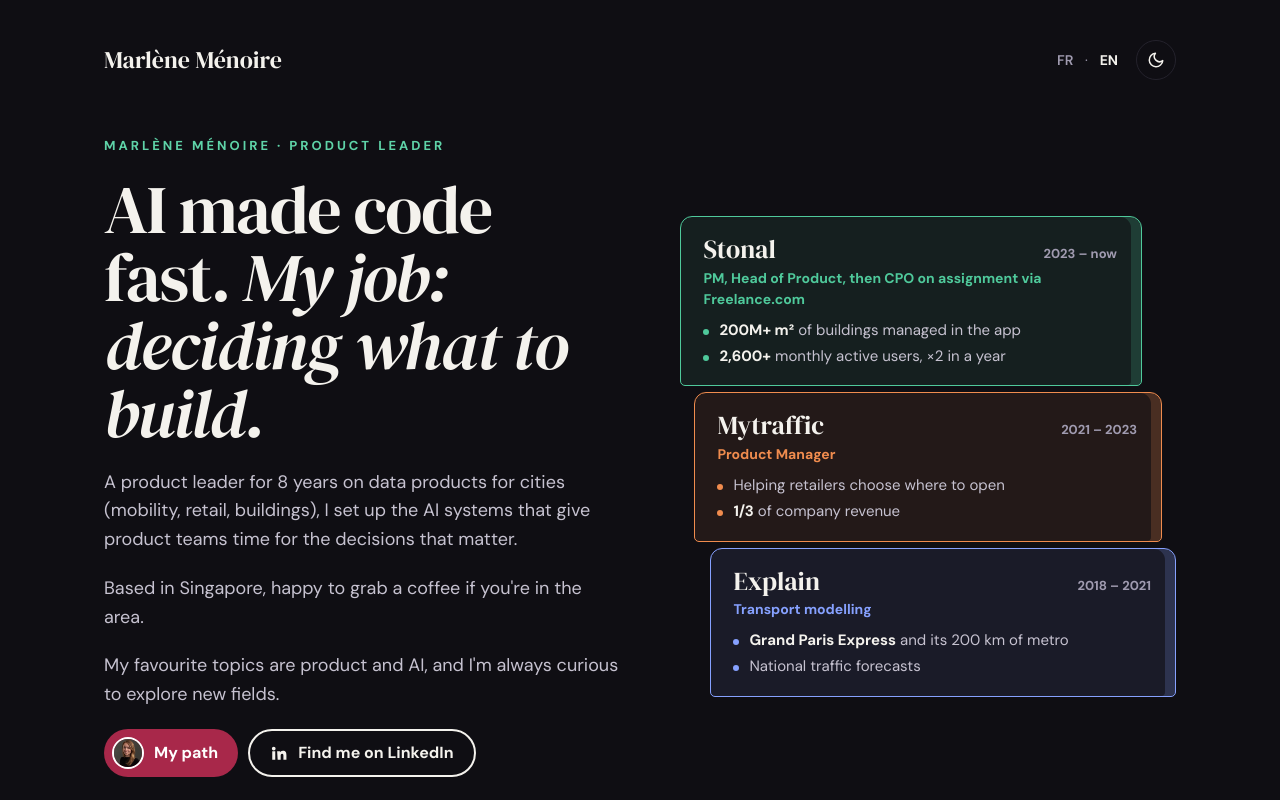
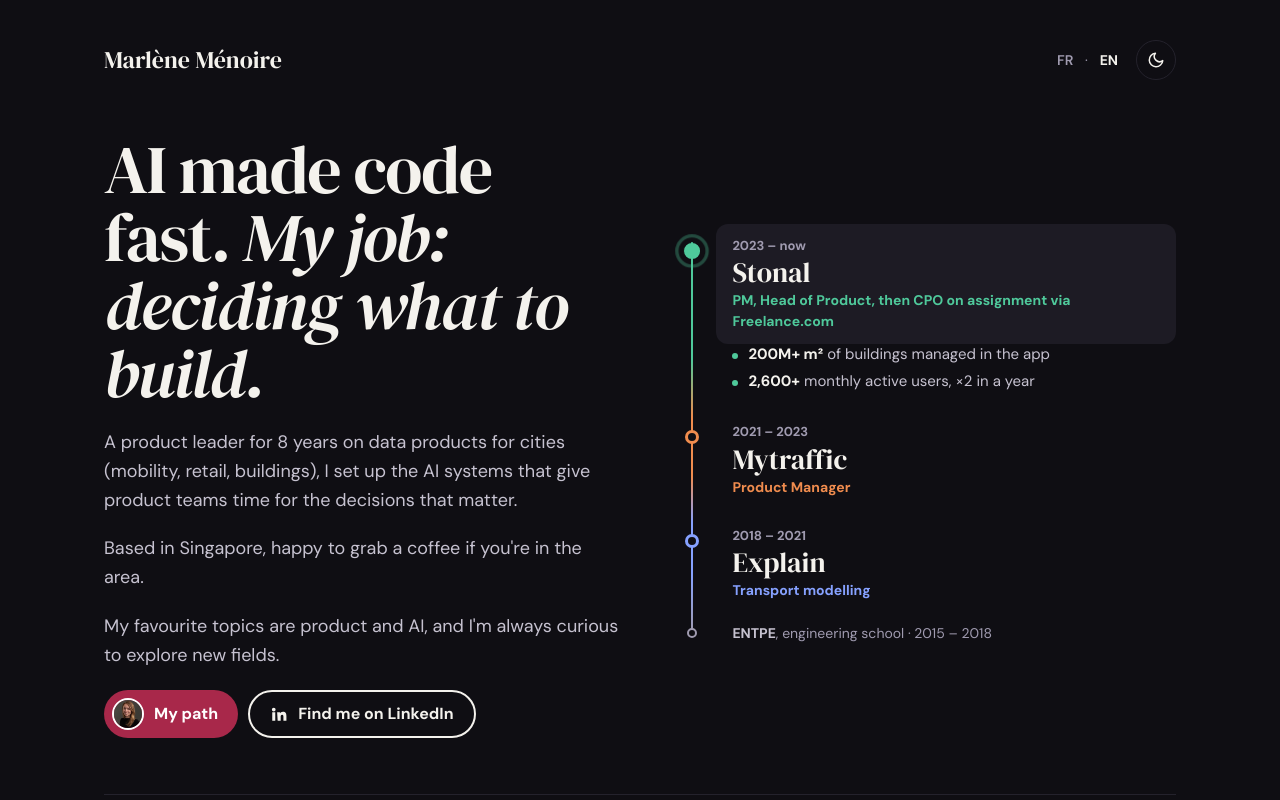
Before and after one commit to Marl75/site, a plain HTML site: page index.html in a window 1280 px wide. Shown: the top 800 px of the page. Drawn offline with Linux system fonts and the light colour scheme.

Commit message:
Accueil : parcours en fil animé, sans le kicker
Les trois encarts du parcours, trop proches des cartes d'applis, laissent
la place à un fil vertical : un trait qui se dessine au chargement, un
point par expérience (Stonal en haut, avec un halo), l'ENTPE comme point
de départ. Une étape s'ouvre au survol ou au toucher. Le kicker
« Marlène Ménoire · Product leader », redondant avec le nom en haut et
la bio, est retiré.

Co-Authored-By: Claude Opus 5.5 <noreply@anthropic.com>

```diff
--- a/index.html
+++ b/index.html
@@ -30,7 +30,7 @@
 <link rel="preconnect" href="https://fonts.googleapis.com">
 <link rel="preconnect" href="https://fonts.gstatic.com" crossorigin>
 <link href="https://fonts.googleapis.com/css2?family=DM+Serif+Display:ital@0;1&family=DM+Sans:wght@400;500;600;700&display=swap" rel="stylesheet">
-<link rel="stylesheet" href="style.css?v=22">
+<link rel="stylesheet" href="style.css?v=23">
 </head>
 <body>
 <div class="page">
@@ -51,7 +51,6 @@
 
   <main class="hero-b">
     <div class="intro">
-      <span class="kicker" data-i18n="homeKicker">Marlène Ménoire · Product leader</span>
       <h1 class="long"><span data-i18n="title1">AI made code fast.</span> <em data-i18n="title2">My job: deciding what to build.</em></h1>
       <p class="bio" data-i18n="bio">A product leader for 8 years on data products for cities (mobility, retail, buildings), I set up the AI systems that give product teams time for the decisions that matter.</p>
       <p class="bio" data-i18n="bio2">Based in Singapore, happy to grab a coffee if you're in the area.</p>
@@ -65,33 +64,52 @@
       </div>
     </div>
 
-    <!-- Parcours, du plus récent au plus ancien : une couleur par entreprise -->
-    <section class="city" aria-label="My path" data-i18n-label="pathLabel">
-      <article class="city-step stonal">
-        <div class="city-head"><h2>Stonal</h2><span class="years" data-i18n="stonalYears">2023 – now</span></div>
-        <span class="role" data-i18n="stonalRole">PM, Head of Product, then CPO on assignment via Freelance.com</span>
-        <ul>
+    <!-- Parcours en fil, du plus récent au plus ancien : un trait qui se dessine, un point par expérience -->
+    <ol class="fil" aria-label="My path" data-i18n-label="pathLabel">
+      <li class="fil-item open now" style="--c: var(--c-col); --i: 0">
+        <span class="fil-dot" aria-hidden="true"></span>
+        <button class="fil-head" type="button" aria-expanded="true">
+          <span class="fil-years" data-i18n="stonalYears">2023 – now</span>
+          <span class="fil-co">Stonal</span>
+          <span class="fil-role" data-i18n="stonalRole">PM, Head of Product, then CPO on assignment via Freelance.com</span>
+        </button>
+        <div class="fil-more"><div>
+          <ul class="fil-pts">
             <li><b>200M+ m²</b> <span data-i18n="stonal1">of buildings managed in the app</span></li>
             <li><b data-i18n="mau">2,600+</b> <span data-i18n="stonal2">monthly active users, ×2 in a year</span></li>
           </ul>
-      </article>
-      <article class="city-step mytraffic">
-        <div class="city-head"><h2>Mytraffic</h2><span class="years">2021 – 2023</span></div>
-        <span class="role">Product Manager</span>
-        <ul>
+        </div></div>
+      </li>
+      <li class="fil-item" style="--c: var(--c-rou); --i: 1">
+        <span class="fil-dot" aria-hidden="true"></span>
+        <button class="fil-head" type="button" aria-expanded="false">
+          <span class="fil-years">2021 – 2023</span>
+          <span class="fil-co">Mytraffic</span>
+          <span class="fil-role">Product Manager</span>
+        </button>
+        <div class="fil-more"><div>
+          <ul class="fil-pts">
             <li data-i18n="mytraffic1">Helping retailers choose where to open</li>
             <li><b>1/3</b> <span data-i18n="mytraffic2">of company revenue</span></li>
           </ul>
-      </article>
-      <article class="city-step explain">
-        <div class="city-head"><h2>Explain</h2><span class="years">2018 – 2021</span></div>
-        <span class="role" data-i18n="explainRole">Transport modelling</span>
-        <ul>
+        </div></div>
+      </li>
+      <li class="fil-item" style="--c: var(--c-trip); --i: 2">
+        <span class="fil-dot" aria-hidden="true"></span>
+        <button class="fil-head" type="button" aria-expanded="false">
+          <span class="fil-years">2018 – 2021</span>
+          <span class="fil-co">Explain</span>
+          <span class="fil-role" data-i18n="explainRole">Transport modelling</span>
+        </button>
+        <div class="fil-more"><div>
+          <ul class="fil-pts">
             <li><b>Grand Paris Express</b> <span data-i18n="explain1">and its 200 km of metro</span></li>
             <li data-i18n="explain2">National traffic forecasts</li>
           </ul>
-      </article>
-    </section>
+        </div></div>
+      </li>
+      <li class="fil-start" style="--i: 3"><span class="fil-dot" aria-hidden="true"></span><b>ENTPE</b><span data-i18n="filStart">, engineering school · 2015 – 2018</span></li>
+    </ol>
   </main>
 
   <!-- Les applis, sous le parcours -->
@@ -168,7 +186,7 @@
     <a class="privacy" href="mentions.html" data-i18n="legalLink">Legal notice and privacy</a>
   </footer>
 </div>
-<script src="site.js?v=20"></script>
+<script src="site.js?v=21"></script>
 <script src="demos.js?v=1"></script>
 </body>
 </html>
--- a/site.js
+++ b/site.js
@@ -13,7 +13,6 @@ const TEXTS = {
   fr: {
     pageTitle: 'Marlène Ménoire · Product leader',
     kicker: 'Bonjour, je suis Marlène',
-    homeKicker: 'Marlène Ménoire · Product leader',
     title1: "L'IA accélère le code.",
     title2: 'Mon métier\u00a0: choisir quoi construire.',
     bio: "Product leader depuis 8 ans sur des produits data pour la ville (mobilité, commerce, bâtiment), je mets en place les systèmes d'IA qui laissent aux équipes produit le temps des vraies décisions.",
@@ -30,6 +29,7 @@ const TEXTS = {
     explainRole: 'Modélisation des transports',
     explain1: 'et ses 200 km de métro',
     explain2: 'Prévisions nationales de trafic',
+    filStart: ", école d'ingénieurs · 2015 – 2018",
     sideKicker: 'Sur mon temps libre',
     sideT1: "L'IA dans les mains,",
     sideT2: "de l'idée à l'appli.",
@@ -159,7 +159,6 @@ const TEXTS = {
   en: {
     pageTitle: 'Marlène Ménoire · Product leader',
     kicker: "Hi, I'm Marlène",
-    homeKicker: 'Marlène Ménoire · Product leader',
     title1: 'AI made code fast.',
     title2: 'My job: deciding what to build.',
     bio: 'A product leader for 8 years on data products for cities (mobility, retail, buildings), I set up the AI systems that give product teams time for the decisions that matter.',
@@ -176,6 +175,7 @@ const TEXTS = {
     explainRole: 'Transport modelling',
     explain1: 'and its 200 km of metro',
     explain2: 'National traffic forecasts',
+    filStart: ', engineering school · 2015 – 2018',
     sideKicker: 'In my own time',
     sideT1: 'Hands-on with AI,',
     sideT2: 'from idea to live app.',
@@ -417,6 +417,23 @@ appCards.forEach(c => {
   c.addEventListener('click', e => { if (!c.classList.contains('open')) { e.preventDefault(); openCard(c); } });
 });
 
+// ----- Accueil : le parcours en fil -----
+// Une seule étape ouverte à la fois (Stonal au départ). Ordinateur : au survol ; téléphone et clavier : au toucher ou à la touche Entrée.
+const filItems = [...document.querySelectorAll('.fil-item')];
+function openFil(item) {
+  filItems.forEach(it => {
+    const on = it === item;
+    it.classList.toggle('open', on);
+    it.querySelector('.fil-head').setAttribute('aria-expanded', on);
+  });
+}
+filItems.forEach(it => {
+  let hoverTimer = null;
+  it.addEventListener('mouseenter', () => { if (canHover.matches) hoverTimer = setTimeout(() => openFil(it), 150); });
+  it.addEventListener('mouseleave', () => clearTimeout(hoverTimer));
+  it.querySelector('.fil-head').addEventListener('click', () => openFil(it));
+});
+
 // ----- Mesure d'audience -----
 // Une page = son chemin sans paramètres (?lang=, ?ref=…) pour ne pas éclater les chiffres ;
 // la source (?ref=linkedin, utm_source…) reste lue par GoatCounter comme provenance.
--- a/style.css
+++ b/style.css
@@ -507,27 +507,39 @@ a:focus-visible, button:focus-visible { outline: 3px solid var(--focus); outline
 /* ----- Accueil : présentation et parcours en haut, applis dessous ----- */
 .hero-b { display: grid; grid-template-columns: minmax(0, 1.05fr) minmax(0, 1fr); gap: 56px; align-items: center; }
 h1.long { font-size: clamp(40px, 5.6vw, 68px); }
-/* Parcours : trois encarts empilés comme des livres, du plus récent au plus ancien */
-.city { display: flex; flex-direction: column; gap: 6px; }
-.city-step {
-  --c: var(--c-col);
-  display: flex; flex-direction: column; gap: 10px;
-  padding: 18px 24px 18px 22px; border-radius: 12px 12px 5px 5px;
-  border: 1.5px solid var(--c);
-  background: color-mix(in srgb, var(--c) var(--tint), var(--bg));
-  box-shadow: inset -10px 0 0 color-mix(in srgb, var(--c) 18%, transparent);
+/* Parcours en fil : un trait vertical qui se dessine au chargement, un point par expérience,
+   le plus récent en haut (halo qui pulse). Une seule étape ouverte à la fois (site.js). */
+.fil { list-style: none; position: relative; display: flex; flex-direction: column; gap: 4px; padding-left: 36px; }
+.fil::before, .fil::after { content: ""; position: absolute; left: 11px; top: 18px; bottom: 18px; width: 2px; border-radius: 2px; }
+.fil::before { background: var(--line); }
+.fil::after { background: linear-gradient(var(--c-col), var(--c-col) 30%, var(--c-rou) 45%, var(--c-rou) 60%, var(--c-trip) 72%, var(--c-trip) 85%, var(--muted)); transform-origin: top; animation: fil-draw 1.5s cubic-bezier(.6, 0, .2, 1) both; }
+@keyframes fil-draw { from { transform: scaleY(0); } }
+@keyframes fil-pop { from { transform: scale(0); } }
+@keyframes fil-pulse { 0% { transform: scale(.7); opacity: .9; } 100% { transform: scale(1.9); opacity: 0; } }
+.fil-item { position: relative; }
+.fil-head { all: unset; box-sizing: border-box; cursor: pointer; display: grid; gap: 2px; width: 100%; padding: 12px 16px; border-radius: 12px; transition: background .2s; }
+.fil-head:hover, .fil-item.open .fil-head { background: var(--hover); }
+.fil-head:focus-visible { outline: 3px solid var(--focus); outline-offset: 2px; }
+.fil-dot { position: absolute; left: -31px; top: 20px; width: 14px; height: 14px; box-sizing: border-box; border-radius: 50%; background: var(--bg); border: 3px solid var(--c); z-index: 1; animation: fil-pop .35s calc(.25s + var(--i) * .3s) both; transition: background .2s, transform .2s; }
+.fil-item.open .fil-dot { background: var(--c); transform: scale(1.15); }
+.fil-item.now .fil-dot::after { content: ""; position: absolute; inset: -6px; border-radius: 50%; border: 2px solid var(--c); animation: fil-pulse 2.2s 1.8s ease-out infinite; }
+.fil-years { font-size: 13px; font-weight: 700; color: var(--muted); font-variant-numeric: tabular-nums; }
+.fil-co { font-family: 'DM Serif Display', Georgia, serif; font-size: 28px; line-height: 1.1; }
+.fil-role { font-size: 14px; font-weight: 700; color: var(--c); }
+.fil-more { display: grid; grid-template-rows: 0fr; transition: grid-template-rows .35s ease; }
+.fil-item.open .fil-more { grid-template-rows: 1fr; }
+.fil-more > div { min-height: 0; overflow: hidden; }
+.fil-pts { list-style: none; display: flex; flex-direction: column; gap: 5px; padding: 0 16px 14px; }
+.fil-pts li { position: relative; padding-left: 16px; font-size: 15px; line-height: 1.45; color: var(--text); }
+.fil-pts li::before { content: ""; position: absolute; left: 0; top: 0.62em; width: 6px; height: 6px; border-radius: 50%; background: var(--c); }
+.fil-pts b { color: var(--ink); font-weight: 700; }
+.fil-start { position: relative; padding: 6px 16px; font-size: 14px; color: var(--muted); }
+.fil-start .fil-dot { --c: var(--muted); width: 10px; height: 10px; left: -29px; top: 11px; border-width: 2px; }
+.fil-start b { color: var(--text); }
+@media (prefers-reduced-motion: reduce) {
+  .fil::after, .fil-dot, .fil-item.now .fil-dot::after { animation: none; }
+  .fil-head, .fil-dot, .fil-more { transition: none; }
 }
-.city-step.stonal { margin-right: 34px; }
-.city-step.mytraffic { --c: var(--c-rou); margin-left: 14px; margin-right: 14px; }
-.city-step.explain { --c: var(--c-trip); margin-left: 30px; }
-.city-head { display: flex; justify-content: space-between; align-items: baseline; gap: 12px; flex-wrap: wrap; }
-.city-head h2 { font-family: 'DM Serif Display', Georgia, serif; font-weight: 400; font-size: 26px; line-height: 1.1; }
-.city-head .years { font-size: 13px; font-weight: 700; color: var(--muted); font-variant-numeric: tabular-nums; white-space: nowrap; }
-.city-step .role { font-size: 14px; font-weight: 700; color: var(--c); margin-top: -6px; }
-.city-step ul { list-style: none; display: flex; flex-direction: column; gap: 4px; }
-.city-step li { position: relative; padding-left: 16px; font-size: 15px; line-height: 1.45; color: var(--text); }
-.city-step li::before { content: ""; position: absolute; left: 0; top: 0.62em; width: 6px; height: 6px; border-radius: 50%; background: var(--c); }
-.city-step li b { color: var(--ink); font-weight: 700; }
 /* Les applis, sous le parcours */
 .side { display: grid; grid-template-columns: minmax(0, 0.8fr) minmax(0, 1.2fr); gap: 56px; align-items: center; padding-top: 48px; border-top: 1px solid var(--line); }
 .side h2 { font-family: 'DM Serif Display', Georgia, serif; font-weight: 400; font-size: clamp(32px, 4.5vw, 46px); line-height: 1.08; }
@@ -537,9 +549,6 @@ h1.long { font-size: clamp(40px, 5.6vw, 68px); }
 @media (max-width: 900px) {
   .hero-b { grid-template-columns: 1fr; gap: 40px; }
   .side { grid-template-columns: 1fr; gap: 28px; }
-}
-@media (max-width: 600px) {
-  .city-step.stonal, .city-step.mytraffic, .city-step.explain { margin: 0; padding: 16px 18px; }
 }
 
 /* ----- Page Mon parcours : expériences, rôles datés, formation et recherche ----- */
```
Also changed, not shown: 404.html (+2 -2 lines), about.html (+2 -2 lines), collection.html (+2 -2 lines), fr/about.html (+2 -2 lines), fr/collection.html (+2 -2 lines), fr/index.html (+39 -21 lines), fr/mentions.html (+2 -2 lines), fr/routine.html (+2 -2 lines), mentions.html (+2 -2 lines), routine.html (+2 -2 lines), src/404.html (+2 -2 lines), src/about.html (+2 -2 lines), src/collection.html (+2 -2 lines), src/index.html (+39 -21 lines), 2 more files. Lines whose indentation alone changed are shown as unchanged.
